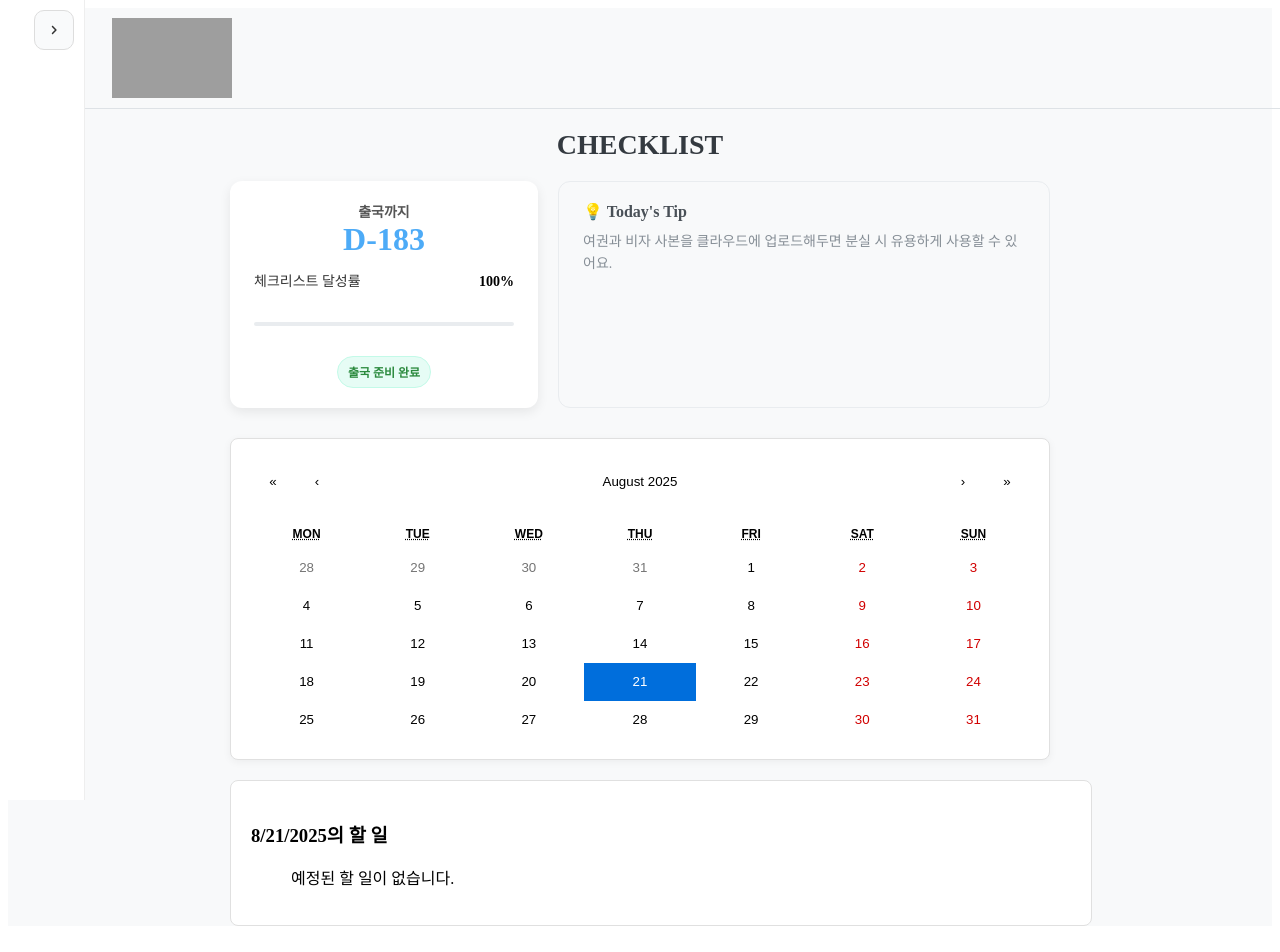
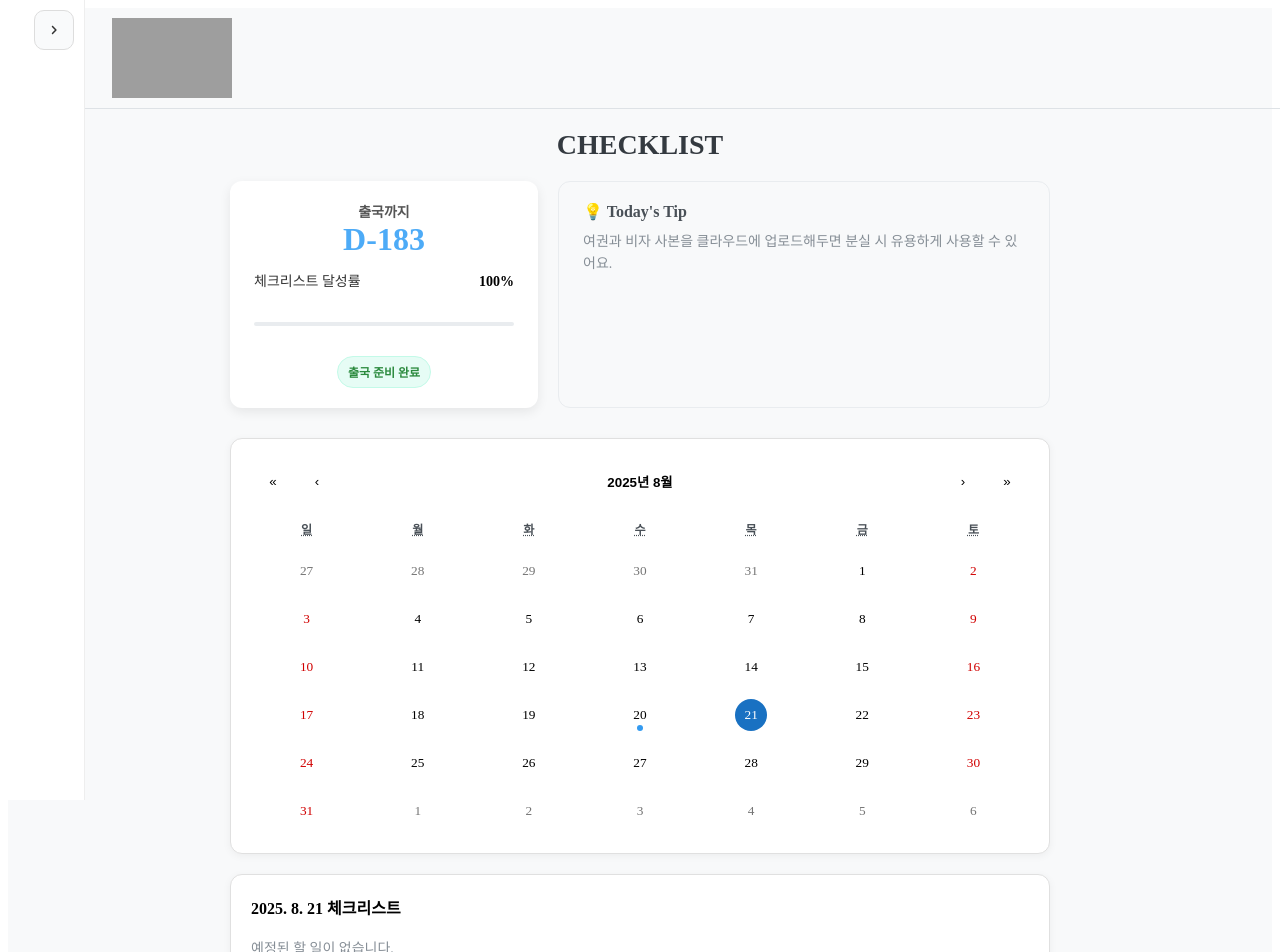
Before and after one commit to cassiem2997/day0, a React (Vite) app in the folder apps/web/: page /checklist in a window 1280 px wide. Shown: the top 952 px of the page. Built offline with nearby package versions, Linux system fonts and the light colour scheme; grey boxes are pictures that could not be loaded.

Commit message:
fix : Calendar 스타일 수정

```diff
--- a/apps/web/src/components/Calendar/CalendarView.module.css
+++ b/apps/web/src/components/Calendar/CalendarView.module.css
@@ -1,25 +1,174 @@
+/* ===== 전체 레이아웃 ===== */
 .container {
   display: flex;
   flex-direction: column;
   gap: 20px;
-  margin-top: 30px;
-  max-width: 900px;
-  margin-left: auto;
-  margin-right: auto; /* 가운데 정렬 */
+  width: 100%;
+  max-width: 1120px;
+  margin: 30px auto 0;
+  box-sizing: border-box;
 }
 
-.calendarWrapper :global(.react-calendar) {
+/* 공통 카드 패널 */
+.panel {
+  width: 100%;
+  background: #fff;
   border: 1px solid #e0e0e0;
-  border-radius: 8px;
+  border-radius: 12px;
   padding: 20px;
-  width: 100%; /* 900px 기준 */
   box-shadow: 0 2px 8px rgba(0, 0, 0, 0.05);
+  box-sizing: border-box;
 }
 
-.dailyListWrapper {
-  background-color: #fff;
-  border: 1px solid #e0e0e0;
-  border-radius: 8px;
-  padding: 20px;
-  width: 100%; /* 캘린더랑 똑같이 */
+/* ===== 캘린더 스타일 ===== */
+.calendarPanel :global(.react-calendar) {
+  width: 100%;
+  border: 0;
+  font-family: inherit;
 }
+
+/* 네비게이션/요일 */
+.calendarPanel :global(.react-calendar__navigation) {
+  margin-bottom: 12px;
+}
+.calendarPanel :global(.react-calendar__navigation__label) {
+  font-weight: 700;
+}
+.calendarPanel :global(.react-calendar__month-view__weekdays) {
+  text-transform: none;
+  font-weight: 700;
+  color: #495057;
+}
+
+/* 타일 기본 */
+.calendarPanel :global(.react-calendar__tile) {
+  padding: 10px 6px;
+  height: 48px;
+  position: relative;
+  background: transparent;
+}
+
+/* 오늘: 타일 배경은 투명, 숫자에만 링 */
+.calendarPanel :global(.react-calendar__tile--now) {
+  background: transparent;
+}
+
+/* --- 숫자만 칠해지는 둥근 배지 --- */
+:root {
+  --day-badge: 32px;
+}
+
+.calendarPanel :global(.react-calendar__tile abbr) {
+  display: inline-flex;
+  align-items: center;
+  justify-content: center;
+  width: var(--day-badge);
+  height: var(--day-badge);
+  border-radius: 999px;
+  transition: background 0.15s ease, color 0.15s ease, box-shadow 0.15s ease;
+}
+
+/* 오늘 링 */
+.calendarPanel :global(.react-calendar__tile--now abbr) {
+  box-shadow: 0 0 0 2px #dee2e6 inset;
+}
+
+/* 출국일(타일 배경 X, 배지에만 표시) */
+.leaveDay {
+  background: transparent !important;
+}
+.leaveDay :global(abbr) {
+  background: #ffecf2;
+  color: #c2255c;
+  font-weight: 700;
+  box-shadow: 0 0 0 2px #ffc9de inset;
+}
+
+/* 선택된 날짜: 숫자 배지만 색 채우기 (가장 우선) */
+.calendarPanel :global(.react-calendar__tile--active) {
+  background: transparent !important;
+}
+.calendarPanel :global(.react-calendar__tile--active abbr) {
+  background: #1971c2 !important;
+  color: #fff !important;
+  box-shadow: none !important;
+}
+
+/* 타일 추가 컨텐츠 컨테이너 */
+.tileExtras {
+  position: absolute;
+  inset: 0;
+  pointer-events: none;
+}
+
+/* 출국 라벨 */
+.departureLabel {
+  position: absolute;
+  top: 4px;
+  right: 6px;
+  font-size: 11px;
+  padding: 2px 6px;
+  background: #ffdde7;
+  color: #c2255c;
+  border-radius: 999px;
+  font-weight: 700;
+}
+
+/* 할 일 dot */
+.dot {
+  position: absolute;
+  left: 50%;
+  bottom: 6px;
+  transform: translateX(-50%);
+  width: 6px;
+  height: 6px;
+  border-radius: 50%;
+  background: #339af0;
+}
+
+/* ===== 체크리스트 카드 ===== */
+.dailyHeader {
+  margin: 0 0 12px 0;
+  font-size: 16px;
+  font-weight: 700;
+}
+
+.checklist {
+  list-style: none;
+  margin: 0;
+  padding: 0;
+}
+
+.checklistItem {
+  display: flex;
+  align-items: center;
+  gap: 10px;
+  padding: 10px 0;
+  border-bottom: 1px dashed #f1f3f5;
+}
+.checklistItem:last-child {
+  border-bottom: none;
+}
+
+.itemText {
+  font-size: 15px;
+}
+
+.noItems {
+  color: #868e96;
+  padding: 6px 0 2px 0;
+  font-size: 14px;
+}
+
+/* ===== hover/focus 전부 끄기 (타일 + 네비게이션) ===== */
+.calendarPanel :global(.react-calendar__tile:enabled:hover),
+.calendarPanel :global(.react-calendar__tile:enabled:focus) {
+  background: transparent !important;
+  box-shadow: none !important;
+}
+
+.calendarPanel :global(.react-calendar__navigation button:enabled:hover),
+.calendarPanel :global(.react-calendar__navigation button:enabled:focus) {
+  background: transparent !important;
+  box-shadow: none !important;
+}
--- a/apps/web/src/components/Calendar/CalendarView.tsx
+++ b/apps/web/src/components/Calendar/CalendarView.tsx
@@ -24,6 +24,10 @@ const toLocalDateString = (date: Date) => {
   return `${y}-${m}-${d}`;
 };
 
+// YYYY. M. D
+const formatKDate = (d: Date) =>
+  `${d.getFullYear()}. ${d.getMonth() + 1}. ${d.getDate()}`;
+
 export default function CalendarView({
   items,
   selectedDate,
@@ -36,14 +40,14 @@ export default function CalendarView({
     return items.filter((it) => it.date === key);
   }, [items, selectedDate]);
 
-  // 할 일 있는 날짜 Set (빠른 lookup)
+  // 할 일 있는 날짜 집합
   const itemDateSet = useMemo(() => {
     const s = new Set<string>();
     for (const it of items) s.add(it.date);
     return s;
   }, [items]);
 
-  // 셀에 class 부여 (출국일 빨간색 등)
+  // 타일 클래스 (출국일 / 할일 존재)
   const tileClassName = ({
     date,
     view,
@@ -52,17 +56,14 @@ export default function CalendarView({
     view: "month" | "year" | "decade" | "century";
   }) => {
     if (view !== "month") return undefined;
-
     const key = toLocalDateString(date);
     const classes: string[] = [];
-
-    if (key === leaveDate) classes.push(styles.leaveDay); // 출국일: 빨간 텍스트
-    if (itemDateSet.has(key)) classes.push(styles.hasItems); // 할 일 있는 날: dot 표시용 클래스
-
+    if (key === leaveDate) classes.push(styles.leaveDay);
+    if (itemDateSet.has(key)) classes.push(styles.hasItems);
     return classes.join(" ");
   };
 
-  // 셀 안에 추가 컨텐츠 (출국일 라벨, dot)
+  // 타일 추가 컨텐츠 (출국 라벨 / 도트)
   const tileContent = ({
     date,
     view,
@@ -71,45 +72,51 @@ export default function CalendarView({
     view: "month" | "year" | "decade" | "century";
   }) => {
     if (view !== "month") return null;
-
     const key = toLocalDateString(date);
-
     return (
       <div className={styles.tileExtras}>
         {key === leaveDate && (
           <div className={styles.departureLabel}>출국일</div>
         )}
-        {itemDateSet.has(key) && <span className={styles.dot} />}
+        {itemDateSet.has(key) && <span className={styles.dot}></span>}
       </div>
     );
   };
 
   return (
     <div className={styles.container}>
-      <div className={styles.calendarWrapper}>
+      {/* 캘린더 카드 */}
+      <div className={`${styles.panel} ${styles.calendarPanel}`}>
         <Calendar
           onChange={(value) => onDateChange(value as Date)}
           value={selectedDate}
           formatDay={(_, date) => date.getDate().toString()}
           tileClassName={tileClassName}
           tileContent={tileContent}
+          calendarType="gregory"
+          locale="ko-KR"
+          selectRange={false}
         />
       </div>
 
-      <div className={styles.dailyListWrapper}>
-        <h3>{selectedDate.toLocaleDateString()}의 할 일</h3>
-        <ul className={styles.checklist}>
-          {dailyItems.length > 0 ? (
-            dailyItems.map((item) => (
+      {/* 체크리스트 카드 */}
+      <div className={`${styles.panel} ${styles.listPanel}`}>
+        <h3 className={styles.dailyHeader}>
+          {formatKDate(selectedDate)} 체크리스트
+        </h3>
+
+        {dailyItems.length > 0 ? (
+          <ul className={styles.checklist}>
+            {dailyItems.map((item) => (
               <li key={item.id} className={styles.checklistItem}>
                 <input type="checkbox" checked={item.completed} readOnly />
-                <span>{item.text}</span>
+                <span className={styles.itemText}>{item.text}</span>
               </li>
-            ))
-          ) : (
-            <p className={styles.noItems}>예정된 할 일이 없습니다.</p>
-          )}
-        </ul>
+            ))}
+          </ul>
+        ) : (
+          <div className={styles.noItems}>예정된 할 일이 없습니다.</div>
+        )}
       </div>
     </div>
   );
```
